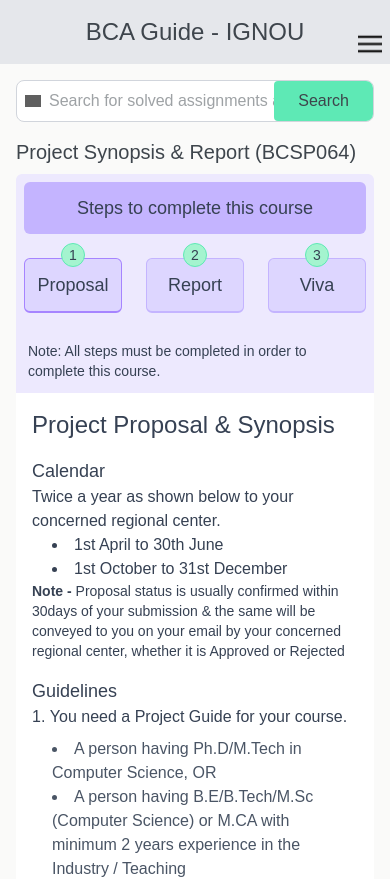
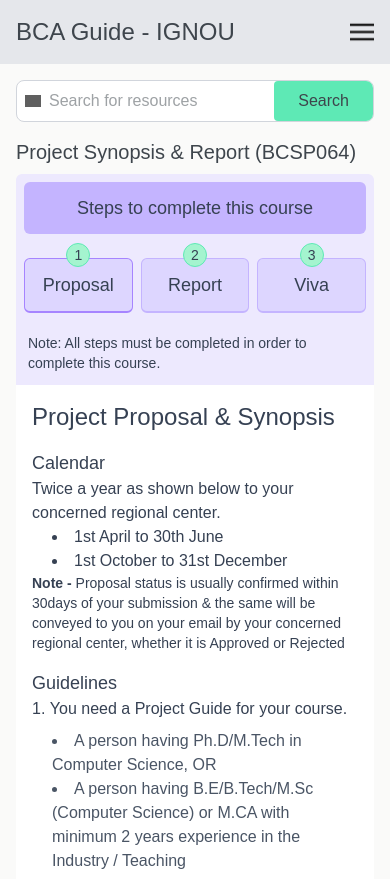
Before and after one commit to naive-nikhil/BCAGuide, a React (Vite) app: page /project-synopsis-and-report in a window 390 px wide. Shown: the top 879 px of the page. Built offline with nearby package versions, Linux system fonts and the light colour scheme; grey boxes are pictures that could not be loaded; a web font is replaced by a local one.

Commit message:
some changes

```diff
--- a/src/components/Navbar.jsx
+++ b/src/components/Navbar.jsx
@@ -52,14 +52,8 @@
   const [dropdownMenu, setDropdownMenu] = useState(null);
 
   return (
-    <nav className="bg-gray-200 flex justify-center lg:justify-between items-center relative z-100">
-      <a href="/project-synopsis-and-report">
-        <img
-          src={menuIcon}
-          className="w-6 absolute right-0 mr-2 lg:hidden brightness-10 cursor-pointer"
-        />
-      </a>
-      <h1 className="text-2xl mx-4 font-medium text-text-primary text-heading p-4 lg:p-0">
+    <nav className="bg-gray-200 flex justify-between items-center relative z-100 px-4">
+      <h1 className="text-2xl font-medium text-text-primary text-heading py-4 lg:p-0">
         BCA Guide - IGNOU
       </h1>
       <ul className="[&_li]:cursor-pointer [&_li]:p-4 [&_li]:hover:bg-accent-tertiary [&_li]:flex [&_li]:items-center [&_li]:gap-2 text-text-primary text-lg lg:flex hidden">
@@ -101,6 +95,9 @@
           </li>
         ))}
       </ul>
+      <a href="/project-synopsis-and-report" className="w-6 lg:hidden">
+        <img src={menuIcon} className="brightness-10" />
+      </a>
     </nav>
   );
 };
--- a/src/components/SearchBar.jsx
+++ b/src/components/SearchBar.jsx
@@ -6,7 +6,7 @@
       <img src={searchLogo} className="w-4 brightness-60" />
       <input
         type="text"
-        placeholder="Search for solved assignments and previous year question papers"
+        placeholder="Search for resources"
         className="w-full py-2 pl-2"
       />
       <button className={`rounded cursor-pointer p-2 px-6 bg-emerald-300`}>
--- a/src/pages/Project.jsx
+++ b/src/pages/Project.jsx
@@ -45,11 +45,11 @@
 
         <div className="flex w-full justify-between overflow-hidden rounded-md">
           <div className="flex flex-col lg:flex-row w-full">
-            <div className="relative bg-violet-100 p-2 lg:h-full flex flex-col gap-6 items-center text-lg text-gray-700">
+            <div className="relative bg-violet-100 p-2 lg:h-full flex flex-col gap-4 lg:gap-6 items-center text-lg text-gray-700">
               <h1 className="p-3 bg-violet-300 rounded-md w-full text-center">
                 Steps to complete this course
               </h1>
-              <div className="flex flex-row lg:flex-col gap-6 text-nowrap w-full">
+              <div className="flex flex-row lg:flex-col gap-2 lg:gap-6 text-nowrap w-full mt-2">
                 {steps.map((step) => (
                   <Step
                     key={step.key}
@@ -62,7 +62,7 @@
                   />
                 ))}
               </div>
-              <h2 className="text-sm lg:absolute bottom-0 p-1 lg:p-3">
+              <h2 className="text-sm lg:absolute lg:bottom-0 p-1 lg:p-3">
                 Note: All steps must be completed in order to complete this
                 course.
               </h2>
```
Also changed, not shown: 1 other file (tests, documents, lock files or other folders).
